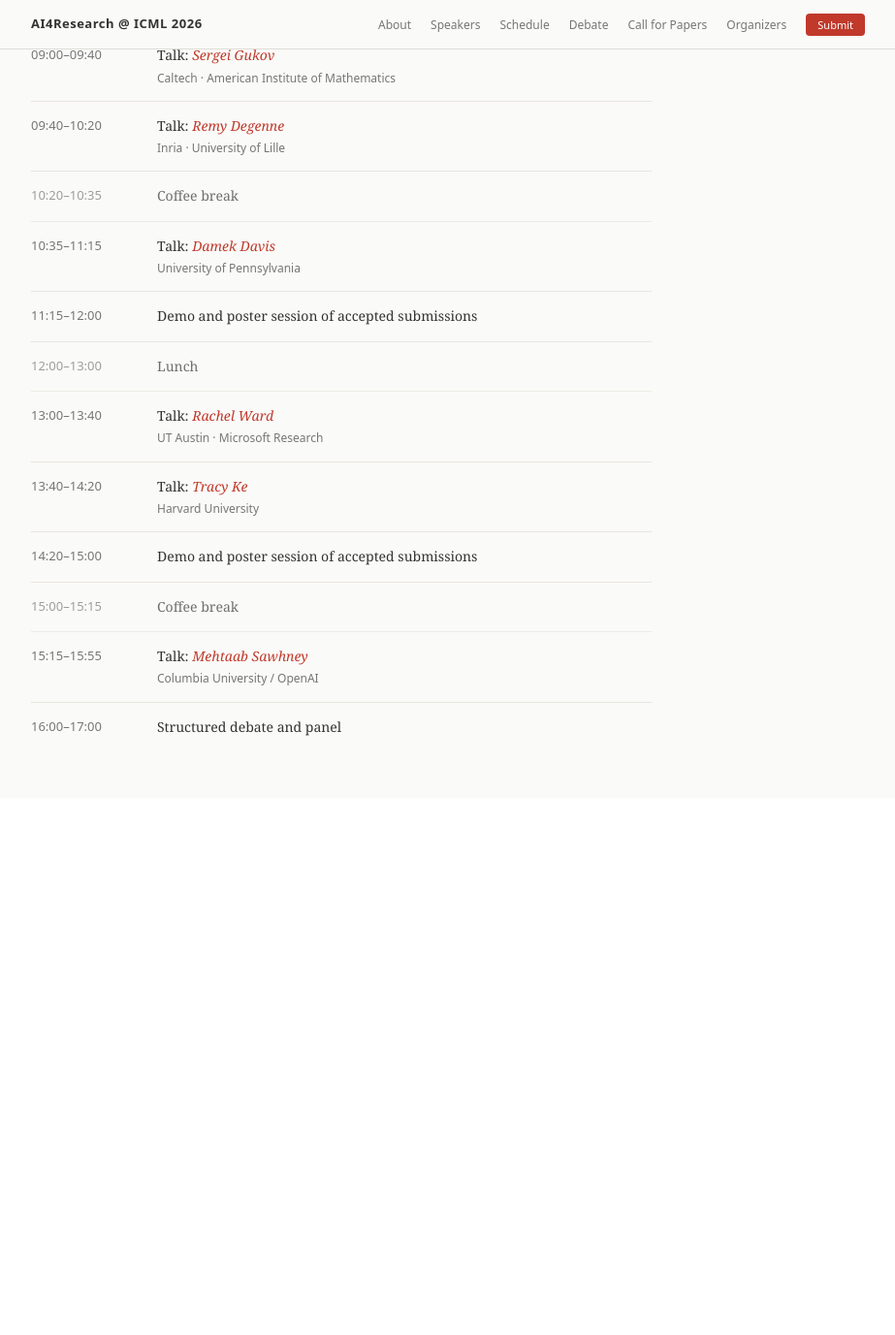
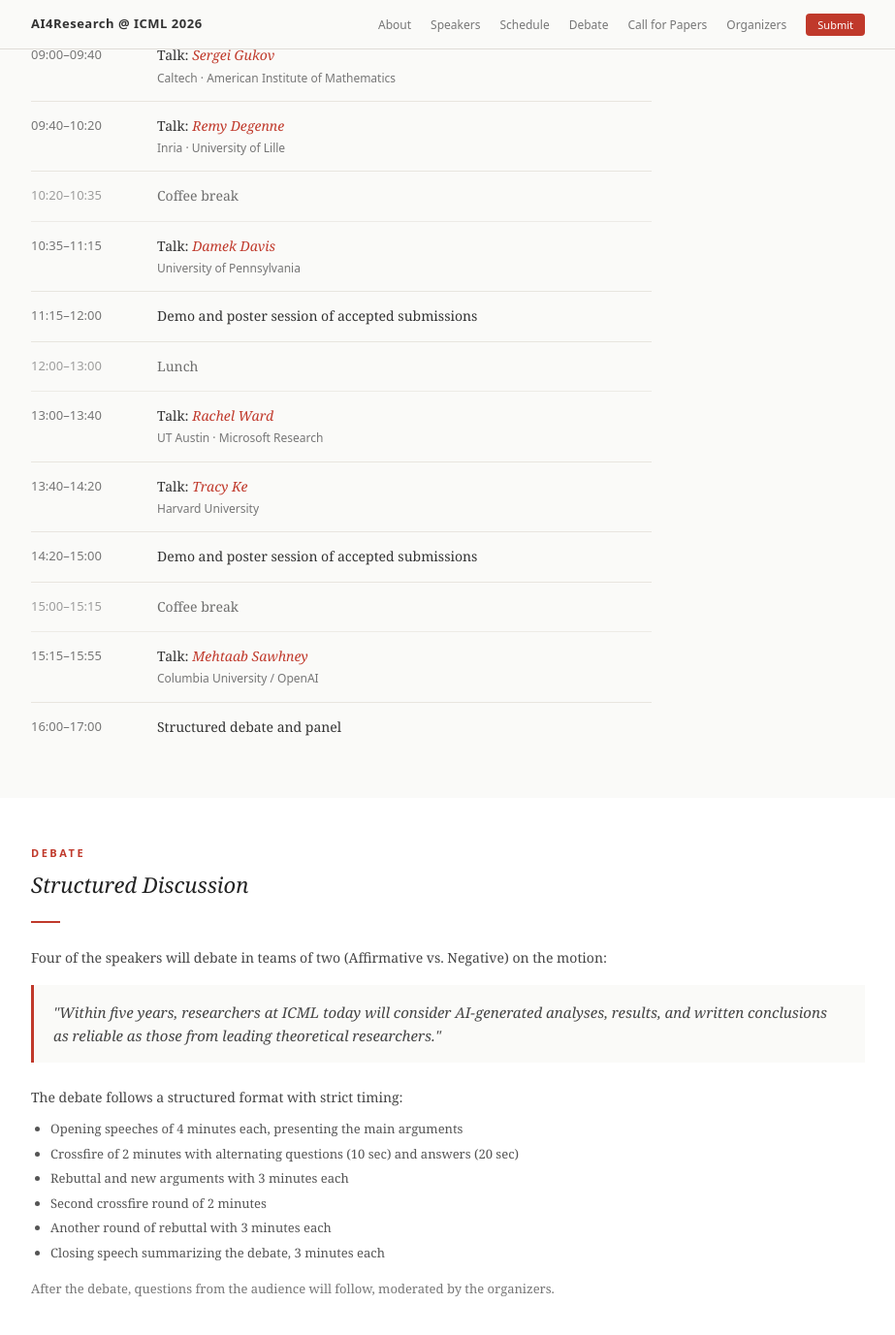
Before and after one commit to ai4research-icml-workshop/ai4research-icml-workshop.github.io, a Jekyll site: the page built from index.html, in a window 1280 px wide and 1400 px high, scrolled down 1663 px. Shown: the top 1377 px of the window at 97% size, without its empty margins (178-1101 px from the left). Built offline with Jekyll 4.4.1, drawn with Linux system fonts in a browser that asks for light colours; before the commit the page ends 2486 px from its top, so only the background shows below that.

Commit message:
feat: add Debate section with motion and format description

```diff
--- a/_includes/debate.html
+++ b/_includes/debate.html
@@ -1 +1,21 @@
-<section id="debate" aria-labelledby="debate-title"></section>
+<section id="debate" class="section" aria-labelledby="debate-title">
+  <div class="section-inner">
+    <p class="section-label">Debate</p>
+    <h2 id="debate-title" class="section-heading">Structured Discussion</h2>
+    <div class="section-divider"></div>
+    <p class="debate-intro">Four of the speakers will debate in teams of two (Affirmative vs. Negative) on the motion:</p>
+    <blockquote class="debate-motion">
+      "Within five years, researchers at ICML today will consider AI-generated analyses, results, and written conclusions as reliable as those from leading theoretical researchers."
+    </blockquote>
+    <p class="debate-format-intro">The debate follows a structured format with strict timing:</p>
+    <ul class="debate-format">
+      <li>Opening speeches of 4 minutes each, presenting the main arguments</li>
+      <li>Crossfire of 2 minutes with alternating questions (10 sec) and answers (20 sec)</li>
+      <li>Rebuttal and new arguments with 3 minutes each</li>
+      <li>Second crossfire round of 2 minutes</li>
+      <li>Another round of rebuttal with 3 minutes each</li>
+      <li>Closing speech summarizing the debate, 3 minutes each</li>
+    </ul>
+    <p class="debate-note">After the debate, questions from the audience will follow, moderated by the organizers.</p>
+  </div>
+</section>
--- a/_sass/_sections.scss
+++ b/_sass/_sections.scss
@@ -140,3 +140,41 @@
   margin-top: 2px;
   font-family: $font-sans;
 }
+
+// Debate
+.debate-intro,
+.debate-format-intro,
+.debate-note {
+  font-size: 14px;
+  color: #444;
+  margin-bottom: 12px;
+  line-height: 1.7;
+}
+
+.debate-motion {
+  background: $color-bg-alt;
+  border-left: 3px solid $color-accent;
+  padding: 16px 20px;
+  font-style: italic;
+  color: #444;
+  margin: 16px 0 24px;
+  font-size: 15px;
+  line-height: 1.6;
+}
+
+.debate-format {
+  font-size: 13px;
+  color: #555;
+  padding-left: 20px;
+  margin-bottom: 16px;
+
+  li {
+    margin-bottom: 6px;
+    line-height: 1.5;
+  }
+}
+
+.debate-note {
+  font-size: 13px;
+  color: $color-text-secondary;
+}
```
